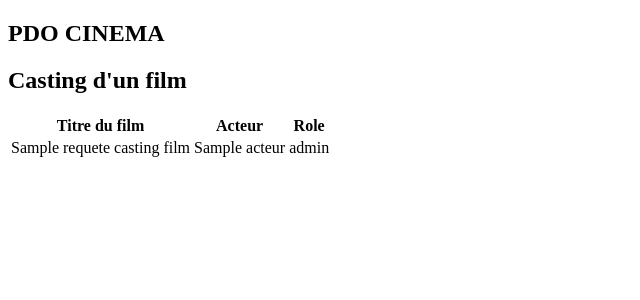
After one commit to cgaroui/cinema_chaima, a PHP site: template view/castingFilm.php in a window 1280 px wide. The commit adds this page. Shown: the top 300 px of the page, without its empty margins (0-640 px from the left). Run offline with PHP 8.4, Linux system fonts and the light colour scheme; the template is opened without the code that fills it: most values are stand-ins (such as "Sample title", 1, 10 or a date in 2020).

Commit message:
Ajout: affichage casting d'un film selon son id (affichage titre du film avec liste d'acteurs et le personnage incarné respectif)

```diff
--- a/index.php
+++ b/index.php
@@ -3,6 +3,7 @@
 use controller\ActeurController;
 use controller\FilmController;
 use controller\GenreController;
+use controller\RoleController;
 
 spl_autoload_register(function ($class_name){
     include $class_name . '.php';
@@ -11,6 +12,7 @@ spl_autoload_register(function ($class_name){
 $ctrlFilm = new FilmController();
 $ctrlActeur = new ActeurController();
 $ctrlGenre = new GenreController();
+$ctrlRole = new RoleController();
 
 
 $id = (isset($_GET["id"])) ?$_GET["id"] : null;
@@ -23,5 +25,6 @@ if(isset($_GET["action"])) {
         case "detailFilm" :  $ctrlFilm->detailFilm($id);break;
         case "listGenres" : $ctrlGenre->listGenres();break;
         case "detailGenre" : $ctrlGenre->detailGenre($id);break;
+        case "castingFilm" : $ctrlRole->castingFilm($id);break;
     }
 }
--- /dev/null
+++ b/view/castingFilm.php
@@ -0,0 +1,35 @@
+<?php
+ob_start();
+?>
+
+<table>
+    <thead>
+        <tr>
+            <th>Titre du film </th>
+            <th>Acteur </th>
+            <th>Role </th>
+
+        </tr>
+    </thead>
+    <tbody>
+        <?php
+            foreach($requete_castingFilm->fetchAll() as $personnage){ ?>
+            <h3></h3>
+                <tr>
+                    <td><?=$personnage["Titre du film"]?></td>
+                    <td><?=$personnage["Acteur"]?></td>
+                    <td><?=$personnage["role dans le film"]?></td>
+
+
+                </tr>
+                <?php }?>
+    </tbody>
+</table>
+
+
+
+<?php
+$titre = "Casting d'un film ";
+$titre_secondaire = "Casting d'un film ";
+$contenu = ob_get_clean();
+require "view/template.php";
```
Also changed, not shown: controller/RoleController.php (added, +24 -0 lines).
